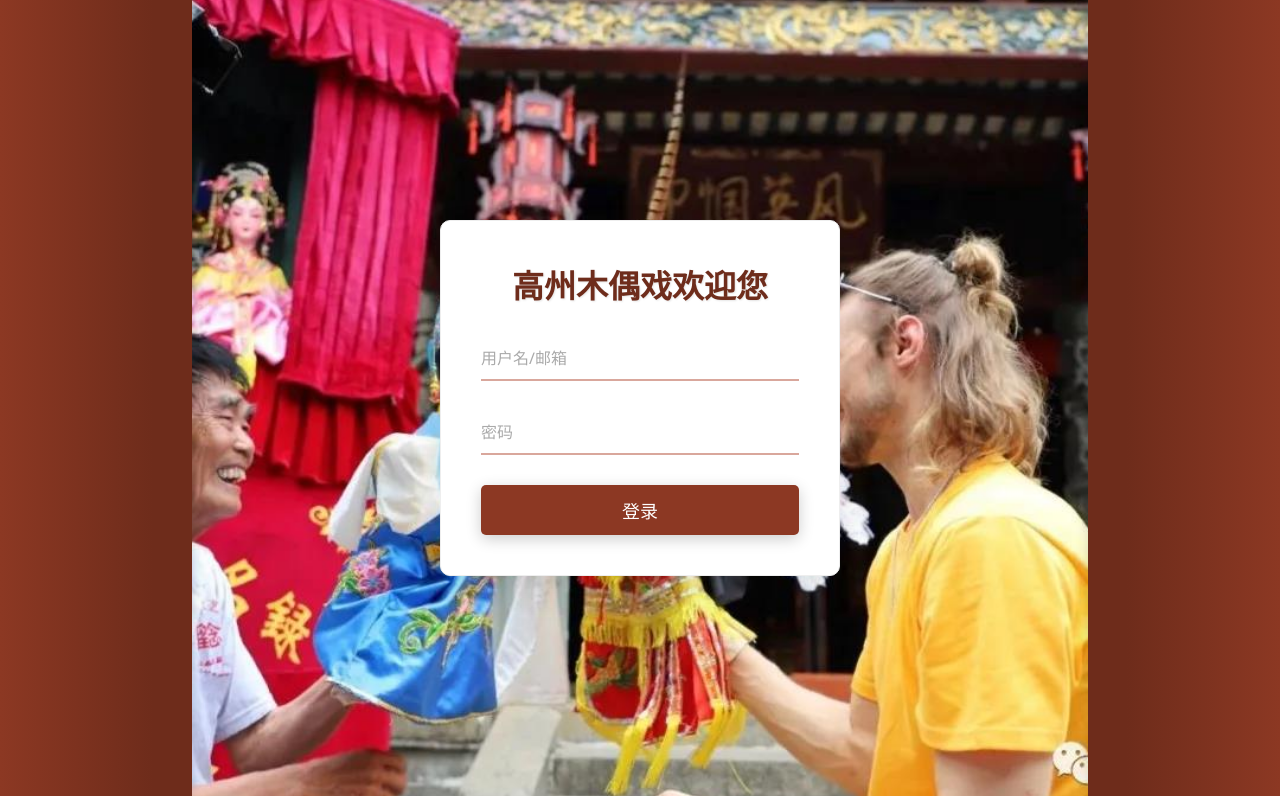
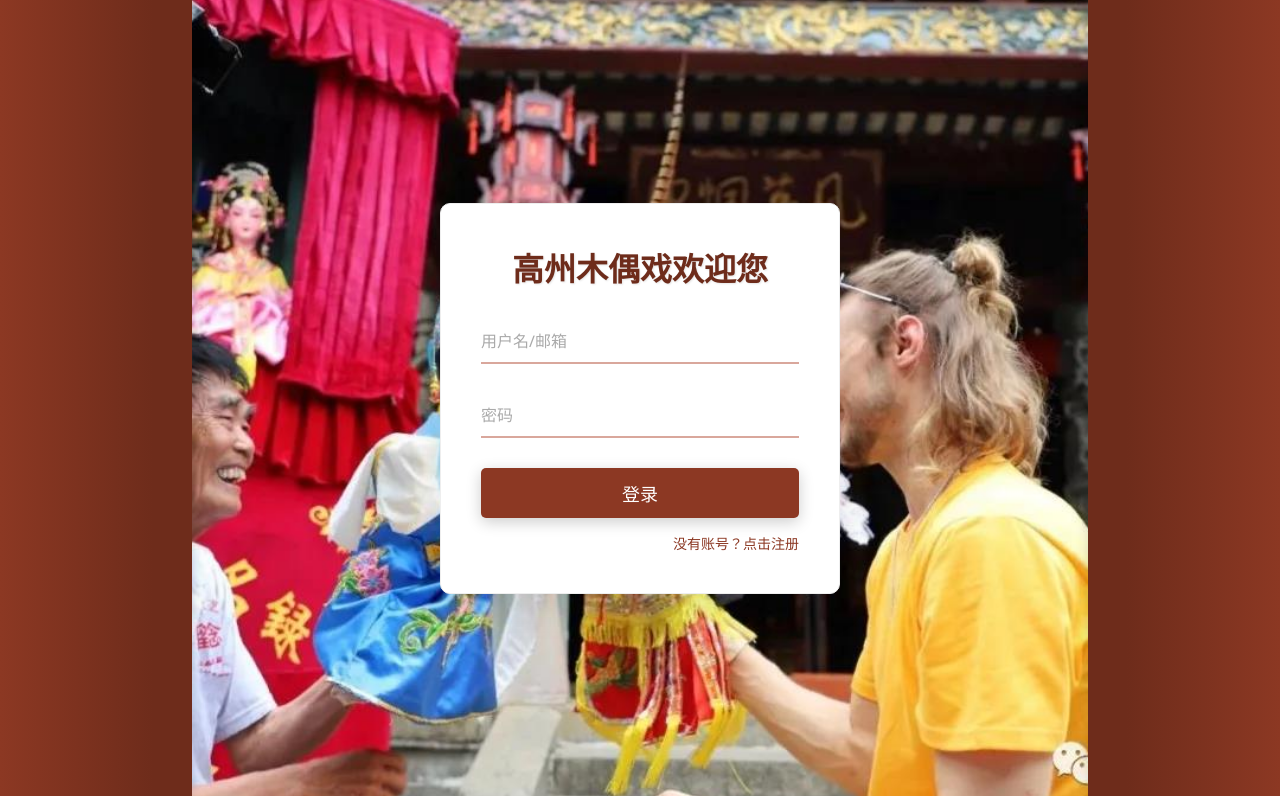
Before and after one commit to wenpeichen419/front-puppet, a Vue app: page /login in a window 1280 px wide. Built offline with nearby package versions, Linux system fonts and the light colour scheme; the HTML template or start-up script is replaced by a standard one.

Commit message:
new feat

```diff
--- a/src/views/Home.vue
+++ b/src/views/Home.vue
@@ -147,27 +147,8 @@ export default {
         this.isLoading = false;
       }
     },
-    async judgeIfLogin(){
-      let token = localStorage.getItem("cookie");
-      if (token) {
-        token = token.slice(7);
-      }
-
-      const response = await fetch('http://8.134.51.50:6060/api/v1/check?token='+token, {
-        method: 'GET',
-      });
-      const result = await response.json();
-      if (result.code !== 200) {
-        ElMessage.info("请先登录");
-        console.log("未登录");
-        this.$router.push("/login");
-      }else{
-        console.log("已登录");
-      }
-    },
   },
   mounted() {
-    this.judgeIfLogin();
     this.fetchInheritors(0, 500);
     this.fetchNewsItems(this.curNewsIndex, 5);
     this.curNewsIndex += 5;
--- a/src/views/LoginView.vue
+++ b/src/views/LoginView.vue
@@ -11,6 +11,9 @@
         </div>
         <button type="submit" class="login-button">登录</button>
       </form>
+      <div class="register-link">
+        <a @click="goToRegister">没有账号？点击注册</a>
+      </div>
     </div>
     <div class="curtain left"></div>
     <div class="curtain right"></div>
@@ -25,6 +28,10 @@ import { ElMessage } from 'element-plus';
 const username = ref('');
 const password = ref('');
 const router = useRouter();
+
+const goToRegister = () => {
+  router.push('/register');
+};
 
 const handleLogin = () => {
   console.log('Username:', username.value);
@@ -160,6 +167,22 @@ const handleLogin = () => {
   transform: translateY(0);
 }
 
+.register-link {
+  text-align: right;
+  margin-top: 15px;
+  font-size: 14px;
+}
+
+.register-link a {
+  color: #8c3823;
+  text-decoration: none;
+  cursor: pointer;
+}
+
+.register-link a:hover {
+  text-decoration: underline;
+}
+
 .curtain {
   position: absolute;
   top: 0;
```
